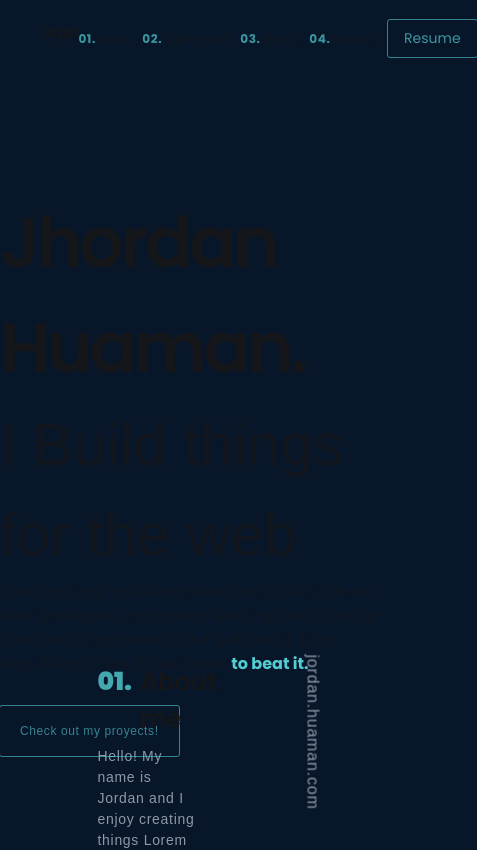
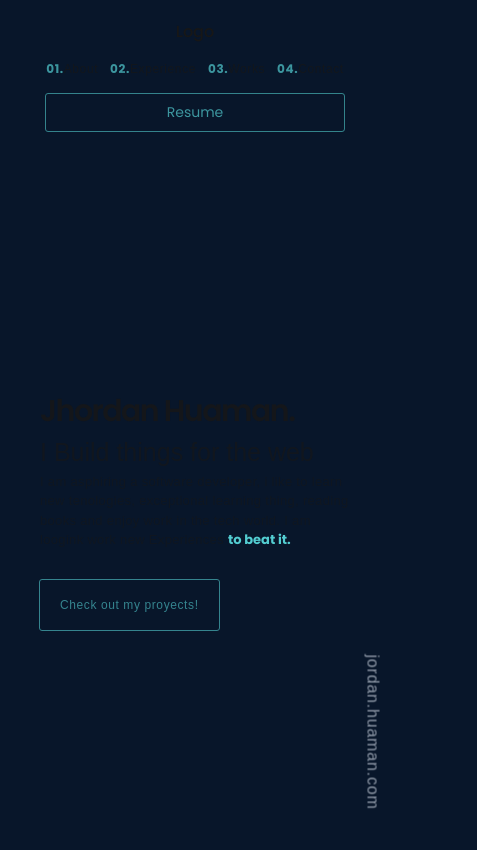
Before and after one commit to devsecops-node/official-portafolio, a Next.js app: page / in a window 390 px wide. Shown: the top 850 px of the page, 477 px wide, since content can reach past the window. Built offline with nearby package versions, Linux system fonts and the light colour scheme.

Commit message:
feat: responsive

```diff
--- a/src/components/about/index.tsx
+++ b/src/components/about/index.tsx
@@ -5,7 +5,7 @@ import Image from 'next/image'
 const AboutView = () => {
   return (
     <div id='About' className='h-screen flex justify-center items-center'>
-      <div className='w-[50%] flex'>
+      <div className='w-[80%] md:w-[50%] gap-3 md:gap-0  flex flex-col md:flex-row'>
         <InfoAbout />
         <div className='flex justify-center items-center flex-1'>
           <Image
--- a/src/components/about/info.tsx
+++ b/src/components/about/info.tsx
@@ -5,7 +5,7 @@ const InfoAbout = () => {
   const skills = ["Javascipt (ES6+)", "Typescript", "React (Nextjs)", "Node.js", "Java", "Logarithms", "Linux", "DevOps+-"]
 
   return (
-    <div className='flex w-[50%] flex-col gap-2'>
+    <div className='flex md:w-[50%] flex-col gap-2'>
       <section className='flex flex-row text-[25px] opacity-[0.8] gap-2'>
         <p className='text-primary font-ppB'>01.</p>
         <div className='flex flex-row  flex-1 itmes-center gap-3'>
--- a/src/components/info-fixed.tsx
+++ b/src/components/info-fixed.tsx
@@ -2,7 +2,7 @@ import React from 'react'
 
 const InfoFixed = () => {
   return (
-    <div className='fixed bottom-[100px] right-0 rotate-90'>
+    <div className='fixed bottom-[100px] right-[-60px] rotate-90'>
       <p className='tracking-wider text-[#8e98a7]'>jordan.huaman.com</p>
     </div>
   )
--- a/src/components/nabard.tsx
+++ b/src/components/nabard.tsx
@@ -22,16 +22,18 @@ const Navbard = () => {
     }
   ]
   return (
-    <nav className=' flex justify-between px-10 py-5 '>
+    <nav className='flex items-center gap-4 md:gap-0 md:items-baseline flex-col md:flex-row md:justify-between px-10 py-5 '>
       <section className=''>
         <p className='font-ppMedium'>Logo</p>
       </section>
-      <section className='flex gap-3 items-center '>
-        {links.map((link) => (
-          <Links key={link.id} id={link.id} name={link.name} />
-        ))}
+      <div className='flex gap-4 md:gap-4 flex-col md:flex-row'>
+        <section className='flex gap-3 items-center'>
+          {links.map((link) => (
+            <Links key={link.id} id={link.id} name={link.name} />
+          ))}
+        </section>
         <SeeResume />
-      </section>
+      </div>
     </nav>
   )
 }
--- a/src/components/presentation/main.tsx
+++ b/src/components/presentation/main.tsx
@@ -4,17 +4,16 @@ import styles from "@/styles/letteranimaiton.module.css"
 const Main = () => {
   const loadInfo = 'Hi,  my name is';
   return (
-    <div className='flex-1 flex items-center justify-center flex-col max-w-[800px] mx-auto'>
+    <div className='flex-1 flex p-10 md:p-0 items-center justify-center flex-col max-w-[800px] mx-auto'>
       <div>
-        {/* <p className='text-[14px] tracking-wider text-primary opacity-[0.8]'>Hi,   my name is </p> */}
         <div className={`${styles.container}`}>
           {loadInfo.split('').map((p, key) => (
-            <p key={key} className='inline text-[14px] tracking-wider text-primary opacity-[0.8]' >{p}</p>
+            <p key={key} className='inline text-[12px]  md:text-[14px] tracking-wider text-primary opacity-[0.8]' >{p}</p>
           ))}
         </div>
-        <p className='text-[70px] opacity-[0.8] font-ppSemiBold tracking-tighter'>Jhordan Huaman.</p>
-        <p className='text-[60px] opacity-[0.6]'>I Build things for the web</p>
-        <div className='max-w-[500px]'>
+        <p className='text-[30px] md:text-[70px] opacity-[0.8] font-ppSemiBold tracking-tighter'>Jhordan Huaman.</p>
+        <p className='text-[25px] md:text-[60px] opacity-[0.6]'>I Build things for the web</p>
+        <div className='max-w-[500px] text-[13px] md:text-[15px]'>
           <p className='opacity-[0.5] tracking-wide inline'>I am asphiring a software developer, i like to learn new tenologies, exceptional learning thing, reading books and enjoy work in the tech world. I am loogink work new Experiences  </p>
           <span className='text-primary  opacity-[1] font-ppBold'>to beat it.</span>
         </div>
```
